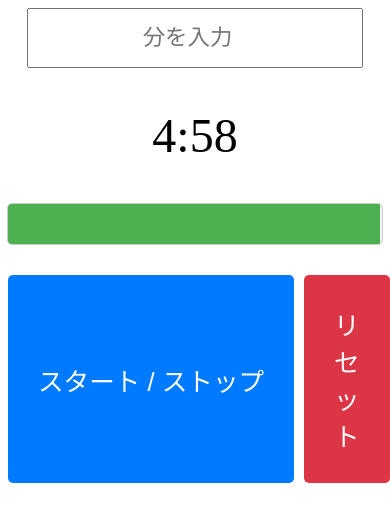
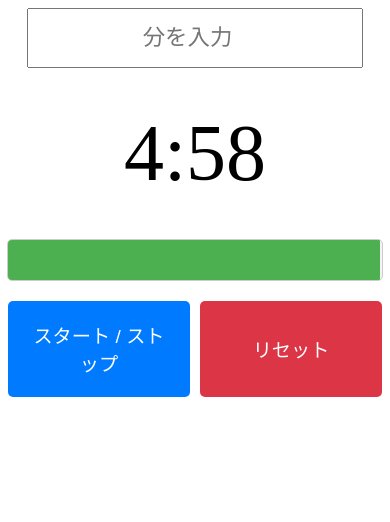
Before and after one commit to kidou3000/1st-typescript-project, a website with bundled scripts: page web_timer/index.html in a window 390 px wide. Both pictures are taken after a click on the button "スタート / ストップ". Built offline with nearby package versions, Linux system fonts and the light colour scheme.

Commit message:
タイマーV1.2

```diff
--- a/web_timer/countdown_timer.ts
+++ b/web_timer/countdown_timer.ts
@@ -1,18 +1,9 @@
 document.addEventListener('DOMContentLoaded', () => {
   const timerDisplay = document.getElementById('timerDisplay') as HTMLDivElement | null;
   const startStopButton = document.getElementById('startStopButton') as HTMLButtonElement | null;
-  if (startStopButton) {
-  startStopButton.style.whiteSpace = 'nowrap'; // ボタンのテキストが改行されないように設定
-  startStopButton.style.width = '100%'; // ボタンの幅を大きく設定
-  startStopButton.style.padding = window.innerWidth <= 600 ? '30px' : '20px'; // スマホでは高さを大きく、PCでは元の高さに // スマホでは高さをさらに大きく、他は20px
-  startStopButton.style.fontSize = window.innerWidth <= 600 ? '1.6em' : '2em'; // スマホでのフォントサイズ調整
-}
+
   const resetButton = document.getElementById('resetButton') as HTMLButtonElement | null;
-  if (resetButton) {
-    resetButton.style.width = '100%'; // ボタンの幅を大きく設定
-    resetButton.style.padding = window.innerWidth <= 600 ? '30px' : '20px'; // スマホでは高さを大きく、PCでは元の高さに // スマホでは高さをさらに大きく、他は30px
-    resetButton.style.fontSize = window.innerWidth <= 600 ? '1.6em' : '2em'; // スマホでのフォントサイズ調整
-  }
+
   const progressBar = document.getElementById('progressBar') as HTMLDivElement | null;
   const timeInput = document.getElementById('timeInput') as HTMLInputElement | null;
 
@@ -29,8 +20,11 @@ document.addEventListener('DOMContentLoaded', () => {
   let blinkTitleIntervalId: number | null = null;
 
   // 初期表示を5分に設定
-timerDisplay.textContent = '5:00';
+timerDisplay.textContent = '5:00'; // 初期表示を正しく設定
+timerDisplay.style.fontSize = '5em'; // タイマー表示部分をさらに大きく
 progressBar.style.width = '100%'; // プログレスバー初期化
+  // スタート・ストップボタンの幅設定を削除してCSSで管理 // ボタン幅を半分に揃える
+  // リセットボタンの幅設定を削除してCSSで管理 // ボタン幅を半分に揃える // ボタン幅を揃える
 
   function startTimer(duration: number) {
     if (intervalId !== null) {
@@ -54,9 +48,12 @@ progressBar.style.width = `${progressPercentage}%`; // プログレスバーの
       // 残り20%以下の場合、警告色で点滅させる
       if (progressPercentage <= 20) {
         progressBar.classList.add('warning');
+        // タイマー表示部分の警告色はプログレスバーにのみ適用
+        // タイマー表示の警告色の設定を削除
         progressBar.classList.remove('blinking');
       } else {
         progressBar.classList.remove('warning');
+        timerDisplay.classList.remove('warning'); // タイマー表示部分の警告色を解除
         if (isRunning) {
           progressBar.classList.add('blinking');
         } else {
@@ -64,14 +61,9 @@ progressBar.style.width = `${progressPercentage}%`; // プログレスバーの
         }
       }
 
-      if (timer < 0) {
-        clearInterval(intervalId!);
-        intervalId = null;
-        timerDisplay.textContent = 'タイマーが終了しました！';
-timerDisplay.style.fontSize = window.innerWidth <= 600 ? '1.2em' : '3em'; // スマホの時は文字サイズを小さくする
-        progressBar.style.width = '0%';
-        progressBar.classList.remove('blinking');
-        progressBar.classList.remove('warning');
+      if (timer < 0) {$1progressBar.classList.remove('warning');
+        // タイマー表示部分の色のリセットを削除
+        progressBar.style.width = '0%'; // タイマー終了時にプログレスバーもリセット // タイマー終了時に警告色をリセット
         isRunning = false;
 
         // タイマー終了時にタブのタイトルを点滅させる
--- a/web_timer/index.html
+++ b/web_timer/index.html
@@ -4,95 +4,7 @@
   <meta charset="UTF-8">
   <meta name="viewport" content="width=device-width, initial-scale=1.0">
   <title>カウントダウンタイマー</title>
-  <style>
-    #timerApp {
-      display: flex;
-      flex-direction: column;
-      align-items: center;
-      max-width: 500px;
-      margin: auto;
-    }
-
-    #timeInput {
-      width: 90%;
-      max-width: 400px;
-      font-size: 1.4em;
-      padding: 15px;
-      margin-bottom: 20px;
-      text-align: center;
-      box-sizing: border-box;
-    }
-
-    #buttonContainer {
-      display: flex;
-      gap: 10px;
-      margin-top: 20px;
-      width: 100%;
-    }
-
-    #startStopButton, #resetButton {
-      width: 100%; /* 幅いっぱいに設定 */
-      font-size: 1.5em; /* ボタンのフォントを標準に設定 */
-      padding: 20px; /* PCでの高さを少し小さく */
-      margin: 10px 0;
-      cursor: pointer;
-      border: none;
-      border-radius: 5px;
-      transition: background-color 0.3s ease;
-    }
-
-    #startStopButton {
-      background-color: #007bff;
-      color: white;
-    }
-
-    #resetButton {
-      background-color: #dc3545;
-      color: white;
-    }
-
-    #startStopButton:hover {
-      background-color: #0056b3;
-    }
-
-    #resetButton:hover {
-      background-color: #c82333;
-    }
-
-    #progressBarContainer {
-      width: 100%;
-      height: 40px;
-      background-color: #f3f3f3;
-      border: 1px solid #ccc;
-      margin-top: 20px;
-      border-radius: 5px;
-      overflow: hidden;
-    }
-
-    #progressBar {
-      width: 100%;
-      height: 100%;
-      background-color: #4caf50;
-    }
-
-    @media (max-width: 600px) {
-      #startStopButton, #resetButton {
-        width: 100%; /* スマホではボタンを幅いっぱいに */
-        font-size: 1.8em; /* スマホでのフォントサイズを少し大きく */
-        padding: 30px; /* スマホでの高さを大きく設定 */
-      }
-
-      #timerDisplay {
-        font-size: 2.2em; /* スマホでのタイマー終了メッセージの文字サイズを調整 */
-      }
-    }
-
-    #timerDisplay {
-      font-size: 3em;
-      margin: 20px 0;
-      text-align: center;
-    }
-  </style>
+  <link rel="stylesheet" href="styles.css">
 </head>
 <body>
   <div id="timerApp">
--- /dev/null
+++ b/web_timer/styles.css
@@ -0,0 +1,92 @@
+#timerApp {
+    display: flex;
+    flex-direction: column;
+    align-items: center;
+    max-width: 500px;
+    margin: auto;
+  }
+
+  #timeInput {
+    width: 90%;
+    max-width: 400px;
+    font-size: 1.4em;
+    padding: 15px;
+    margin-bottom: 20px;
+    text-align: center;
+    box-sizing: border-box;
+  }
+
+  #buttonContainer {
+    display: flex;
+    gap: 10px;
+    margin-top: 20px;
+    width: 100%;
+  }
+
+  #startStopButton {
+    width: 100%; /* スタート・ストップボタンは幅いっぱい */
+    font-size: 1.5em; /* 重要なボタンなので少し大きめのフォントサイズ */
+    padding: 20px; /* 高さを持たせるためのパディング */
+    background-color: #007bff;
+    color: white;
+    border: none;
+    border-radius: 5px;
+    transition: background-color 0.3s ease;
+  }
+
+  #resetButton {
+    width: 48%; /* リセットボタンは幅を半分程度に設定し、スタート・ストップボタンと並べる */
+    font-size: 1.2em;
+    padding: 15px;
+    background-color: #dc3545;
+    color: white;
+    border: none;
+    border-radius: 5px;
+    transition: background-color 0.3s ease;
+  }
+
+  #startStopButton:hover {
+    background-color: #0056b3;
+  }
+
+  #resetButton:hover {
+    background-color: #c82333;
+  }
+
+  #progressBarContainer {
+    width: 100%;
+    height: 40px;
+    background-color: #f3f3f3;
+    border: 1px solid #ccc;
+    margin-top: 20px;
+    border-radius: 5px;
+    overflow: hidden;
+  }
+
+  #progressBar {
+    width: 100%;
+    height: 100%;
+    background-color: #4caf50;
+  }
+
+  #progressBar.warning {
+    background-color: #ff5252; /* 残り時間が少ない時の赤色 */
+  }
+
+  @media (max-width: 600px) {
+    #startStopButton, #resetButton {
+      width: 100%; /* スマホでは両方のボタンを幅いっぱいに */
+      font-size: 1.2em; /* スマホでのフォントサイズを少し小さくして調整 */
+      padding: 20px; /* スマホでの高さも調整 */
+    }
+
+    #timerDisplay {
+      font-size: 4em; /* スマホでのタイマー表示部分の文字サイズを少し小さく */
+    }
+  }
+
+  #timerDisplay {
+    font-size: 5em; /* タイマー表示部分をさらに大きくする */
+    margin: 20px 0;
+    text-align: center;
+  }
```
